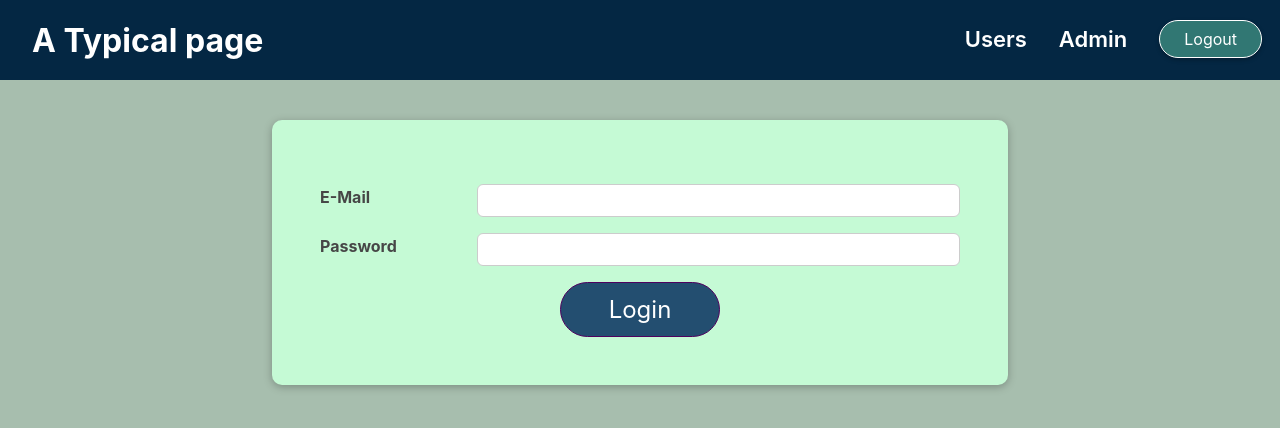
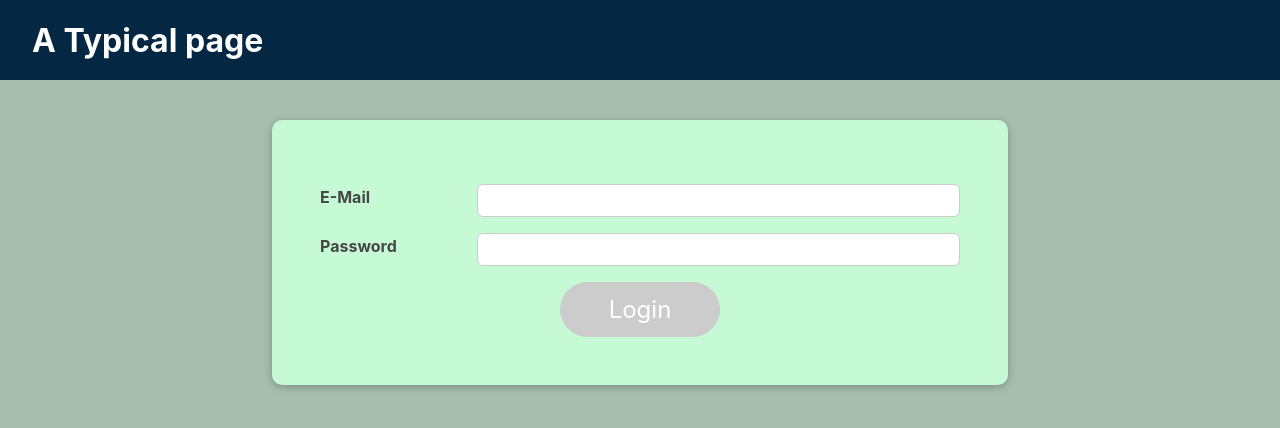
Before and after one commit to Abhishek-Mishra-77/Login-App, a React (Create React App) app: page / in a window 1280 px wide. Shown: the top 428 px of the page. Built offline with nearby package versions, Linux system fonts and the light colour scheme.

Commit message:
User Can Login

```diff
--- a/src/App.js
+++ b/src/App.js
@@ -1,17 +1,48 @@
-import React, { Fragment } from "react";
+import React, { useState, Fragment, useEffect } from "react";
 import MainHeader from "./components/MainHeader/MainHeader";
-// import Home from "./components/Home/Home";
+import Home from "./components/Home/Home";
 import Login from "./components/Login/Login";
 
 
 
 
-function App() {
+const App = () => {
+
+
+  const [isLoggeIn, setIsLoggedIn] = useState(false);
+
+  // useEffect for once I login then no need to come back in login page i will reach in the home
+
+  useEffect(() => {
+    const storeUsersPassword = localStorage.getItem('UsergetLogin');
+    if (storeUsersPassword === 'samosa') {
+      setIsLoggedIn(true);
+    }
+  }, [])
+
+
+  const loginHandler = (email, password) => {
+    localStorage.setItem('UsergetLogin', 'samosa');
+    setIsLoggedIn(true);
+  }
+
+  const logOutHandler = () => {
+    setIsLoggedIn(false);
+  }
+
   return (
     <Fragment>
-      <MainHeader></MainHeader>
-      {/* <Home></Home> */}
-      <Login></Login>
+      <MainHeader
+        isAuthenticated={isLoggeIn}
+        onLogOut={logOutHandler}>
+      </MainHeader>
+
+      <main>
+        {!isLoggeIn && <Login onLogin={loginHandler}></Login>}
+        {isLoggeIn && <Home onLogOut={logOutHandler}></Home>}
+
+      </main>
+
     </Fragment>
   );
 }
--- a/src/components/Login/Login.js
+++ b/src/components/Login/Login.js
@@ -1,26 +1,74 @@
-import React from "react";
+import React, { useState } from "react";
 import Card from "../UI/Card";
 import classes from './Login.module.css';
 import Button from '../UI/Button';
 
 
 const Login = (props) => {
+
+    const [enteredEmail, setEnteredEmail] = useState('');
+    const [emailIsValid, setemailIsValid] = useState('');
+    const [enteredPassword, setEnteredPassword] = useState('');
+    const [passwordIsValid, setPasswrodIsValid] = useState('');
+    const [formIsValid, setFormIsValid] = useState(false);
+
+    // email Handler
+    const emailChangeHandler = (event) => {
+        setEnteredEmail(event.target.value);
+        setFormIsValid(event.target.value.includes('@') && enteredPassword.trim().length > 6);
+    }
+
+    // Password Handler
+    const passwordChangeHandler = (event) => {
+        setEnteredPassword(event.target.value);
+        setFormIsValid(event.target.value.trim().length > 6 && enteredEmail.includes('@'))
+    }
+
+    const validEmailHandler = () => {
+        setemailIsValid(enteredEmail.includes('@'));
+    }
+
+    const validPasswordHandler = () => {
+        setPasswrodIsValid(enteredPassword.trim().length > 6);
+    }
+
+
+    //Main Submimt button which takes props from App.js or we can say root components
+
+    const submitHandler = (event) => {
+        event.preventDefault();
+        props.onLogin(enteredEmail, enteredPassword)
+    }
+
     return (
         <Card className={classes.login}>
-            <form>
-                <div className={classes.control}>
+            <form onSubmit={submitHandler}>
+                <div className={`${classes.control} ${emailIsValid === false ? classes.invalid : ''}`}>
                     <label htmlFor="email">E-Mail</label>
-                    <input type="email" id="email" />
-                    </div>
-                    <div className={classes.control}>
-                        <label htmlFor="password">Password</label>
-                        <input type="password" id="password" />
-                    </div>
+                    <input
+                        type="email"
+                        id="email"
+                        value={enteredEmail}
+                        onChange={emailChangeHandler}
+                        onBlur={validEmailHandler}
+                    />
+                </div>
+                <div className={`${classes.control} ${passwordIsValid === false ? classes.invalid : ''}`}>
+                    <label htmlFor="password">Password</label>
+                    <input
+                        type="password"
+                        id="password"
+                        value={enteredPassword}
+                        onChange={passwordChangeHandler}
+                        onBlur={validPasswordHandler}
+                    />
+                </div>
 
-                    <div className={classes.actions}>
-                        <Button type="submit">Login</Button>
-                    </div>
-
+                <div className={classes.actions}>
+                    <Button type="submit"
+                        className={classes.btn}
+                        disabled={!formIsValid}>Login</Button>
+                </div>
 
             </form>
         </Card>
--- a/src/components/MainHeader/MainHeader.js
+++ b/src/components/MainHeader/MainHeader.js
@@ -7,7 +7,11 @@ const MainHeader = (props) => {
     return (
             <header className={classes['main-header']}>
             <h1>A Typical page</h1>
-            <Navigation></Navigation>
+            <Navigation
+            isLoggedIn={props.isAuthenticated}
+            onLogOut={props.onLogOut}>
+
+            </Navigation>
         </header>
 
     )
--- a/src/components/MainHeader/Navigation.js
+++ b/src/components/MainHeader/Navigation.js
@@ -5,9 +5,9 @@ const Navigation = (props) => {
     return (
         <nav className={classes.nav}>
             <ul>
-                <li><a href="/">Users</a></li>
-                <li><a href="/">Admin</a></li>
-                <li><button onClick={props.onlogOut} >Logout</button></li>
+                {props.isLoggedIn && (<li><a href="/">Users</a></li>)}
+                {props.isLoggedIn && <li><a href="/">Admin</a></li>}
+                {props.isLoggedIn && <li><button onClick={props.onLogOut} >Logout</button></li>}
             </ul>
         </nav>
     )
```
